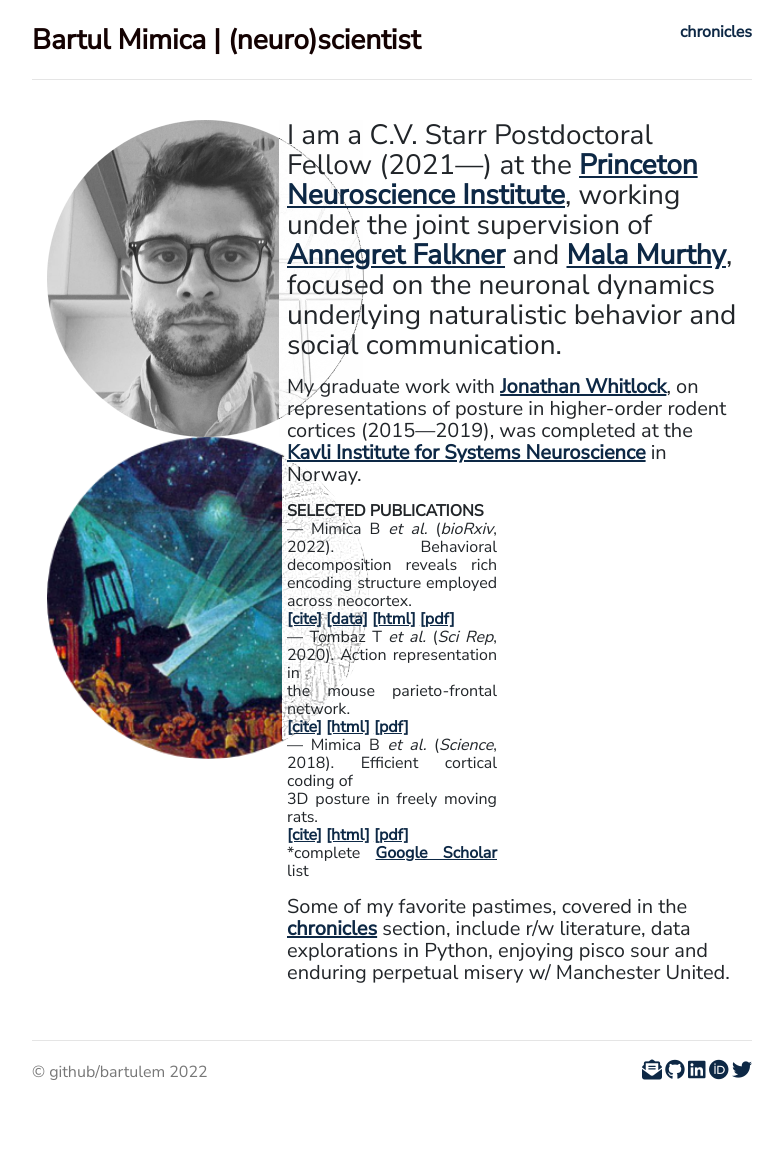
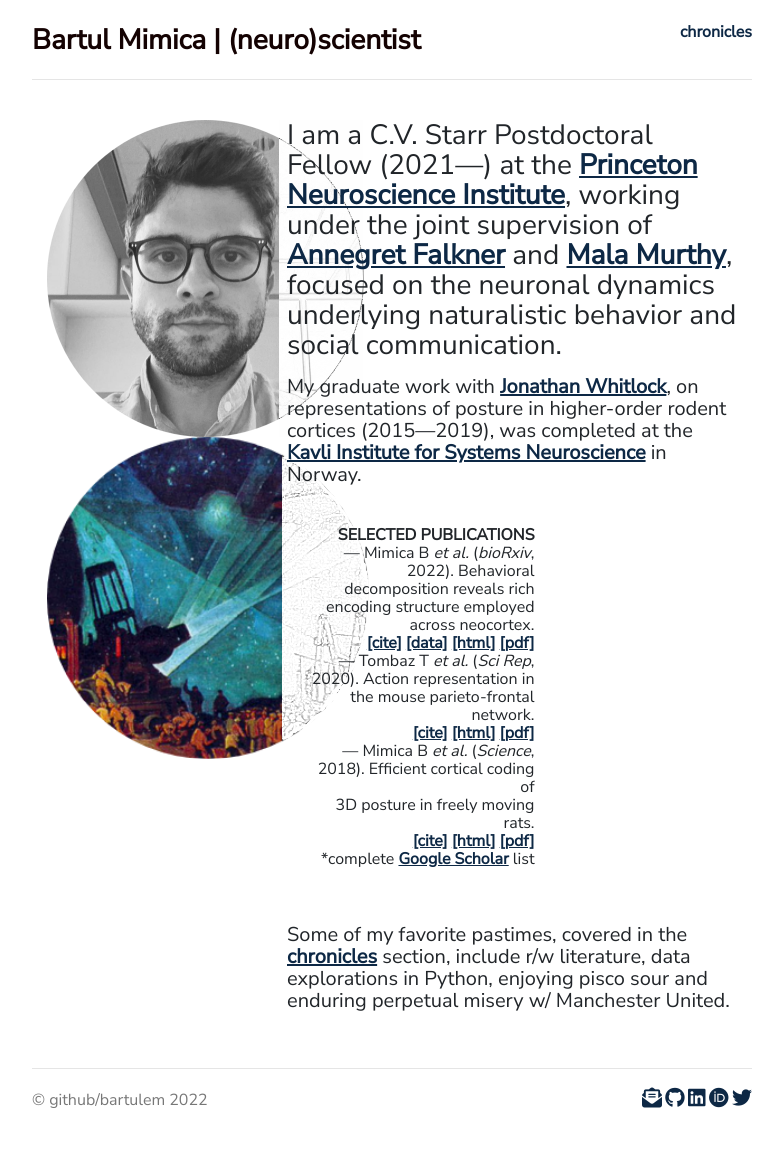
Before and after one commit to bartulem/bartulem.github.io, a Jekyll site: the page built from index.html, in a window 1280 px wide. Shown: the whole page, without its empty margins (248-1031 px from the left). Built offline with Jekyll 4.4.1, drawn with Linux system fonts in a browser that asks for light colours; nearby versions of some CDN libraries; comment, search, counter and statistics services are not loaded; a style sheet for code colours, icons or effects is not loaded; before the commit the page ends 1140 px from its top, so only the background shows below that.

Commit message:
change pubs layout v28

```diff
--- a/index.html
+++ b/index.html
@@ -16,15 +16,15 @@ tag: (neuro)scientist
 
 	<p>My graduate work with <a style= "text-decoration: underline" target="_blank" href="https://www.whitlocklab.org/">Jonathan Whitlock</a>, on representations of posture in higher-order rodent cortices (2015—2019), was completed at the <a style= "text-decoration: underline" target="_blank" href="https://www.ntnu.edu/kavli">Kavli Institute for Systems Neuroscience</a> in Norway.</p>
 
-<div class="row">
-	<div class="col-sm-6">
-	<p align="justify" class="publications"> <b>SELECTED PUBLICATIONS</b>
+<div class="row marketing">
+	<div class="col-sm-7">
+	<p align="right" class="publications"> <b>SELECTED PUBLICATIONS</b>
 	<br/> — Mimica B <em>et al.</em> (<em>bioRxiv</em>, 2022). Behavioral decomposition reveals rich encoding structure employed across neocortex. <br/> <a href="files/mimica2022.bib" download><u>[cite]</u></a> <a href="https://figshare.com/articles/dataset/Rat_3D_Tracking_E-Phys_KISN_2020_Dataset/17903834" target="_blank"><u>[data]</u></a> <a href="https://www.biorxiv.org/content/10.1101/2022.02.08.479515v2" target="_blank"><u>[html]</u></a> <a href="/files/MTBFDW_2022_bioRxiv.pdf" target="_blank"><u>[pdf]</u></a> <a class="altmetric-embed" data-badge-popover="right" data-badge-type="4" data-doi="10.1101/2022.02.08.479515" data-hide-no-mentions="false"></a>
 	<br/> — Tombaz T <em>et al.</em> (<em>Sci Rep</em>, 2020). Action representation in <br/> the mouse parieto-frontal network. <br/> <a href="files/tombaz2020.bib" download><u>[cite]</u></a> <a href="https://www.nature.com/articles/s41598-020-62089-6?error=cookies_not_supported&code=e0a538d4-9569-4b30-b2d1-d78d1c8e03b3" target="_blank"><u>[html]</u></a> <a href="/files/tombaz2020_scireports.pdf" target="_blank"><u>[pdf]</u></a> <a class="altmetric-embed" data-badge-popover="right" data-badge-type="4" data-doi="10.1038/s41598-020-62089-6" data-hide-no-mentions="true"></a> </a> <span class="__dimensions_badge_embed__" data-doi="10.1038/s41598-020-62089-6" data-style="small_rectangle"></span><script async src="https://badge.dimensions.ai/badge.js" charset="utf-8"></script>
 	<br/> — Mimica B <em>et al.</em> (<em>Science</em>, 2018). Efficient cortical coding of <br/> 3D posture in freely moving rats. <br/> <a href="/files/mimica2018.bib" download><u>[cite]</u></a> <a href="https://science.sciencemag.org/content/362/6414/584" target="_blank"><u>[html]</u></a> <a href="files/mimica2018_science.pdf" target="_blank"><u>[pdf]</u></a> <a class="altmetric-embed" data-badge-popover="right" data-badge-type="4" data-doi="10.1126/science.aau2013" data-hide-no-mentions="true"> </a> <span class="__dimensions_badge_embed__" data-doi="10.1126/science.aau2013" data-style="small_rectangle"></span><script async src="https://badge.dimensions.ai/badge.js" charset="utf-8"></script>
 	<br/> *complete <a href="https://scholar.google.no/citations?user=aUeOyr8AAAAJ&hl=en" target="_blank"><u>Google Scholar</u></a> list</p>
 	</div>
-	<div class="col-sm-2">
+	<div class="col-sm-1">
 	</a> <span class="__dimensions_badge_embed__" data-doi="10.1101/2022.02.08.479515" data-style="small_circle"></span><script async src="https://badge.dimensions.ai/badge.js" charset="utf-8"></script>
 	</div>
 </div>
```
